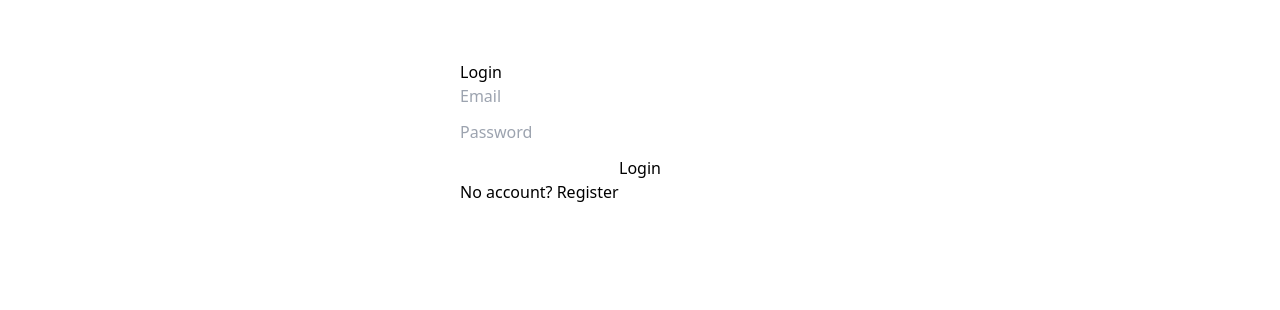
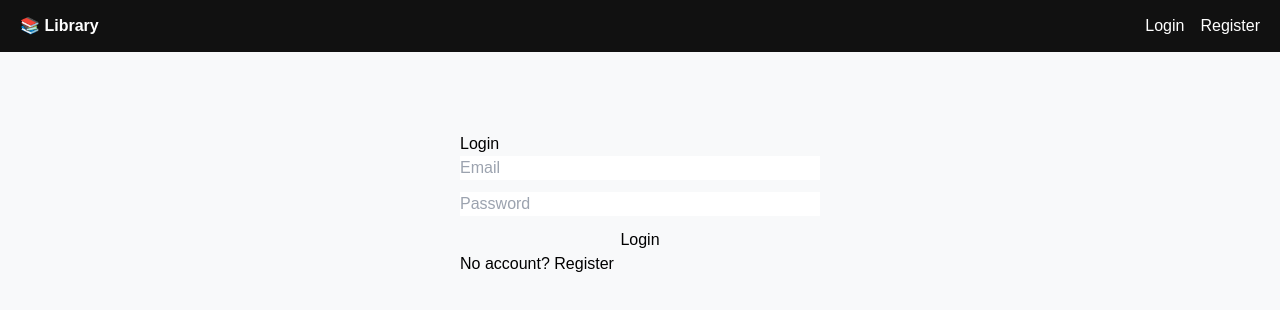
Before and after one commit to abdulwahabuakim-spec/library-management-system, a Next.js app in the folder web/: page /login in a window 1280 px wide. Shown: the top 310 px of the page. Built offline with nearby package versions, Linux system fonts and the light colour scheme.

Commit message:
Update layout.tsx

```diff
--- a/web/src/app/layout.tsx
+++ b/web/src/app/layout.tsx
@@ -1,19 +1,18 @@
-import type { Metadata } from "next";
-import "./globals.css";
+import './globals.css';
 
-export const metadata: Metadata = {
-  title: "Library Management",
-  description: "Library Management System",
-};
-
-export default function RootLayout({
-  children,
-}: {
-  children: React.ReactNode;
-}) {
+export default function RootLayout({ children }: { children: React.ReactNode }) {
   return (
     <html lang="en">
-      <body>{children}</body>
+      <body style={{ fontFamily: 'sans-serif', margin: 0, background: '#f8f9fa' }}>
+        <nav style={{ background: '#111', color: '#fff', padding: '14px 20px', display: 'flex', justifyContent: 'space-between' }}>
+          <a href="/" style={{ color: '#fff', fontWeight: 'bold', textDecoration: 'none' }}>📚 Library</a>
+          <div style={{ display: 'flex', gap: 16 }}>
+            <a href="/login" style={{ color: '#fff', textDecoration: 'none' }}>Login</a>
+            <a href="/register" style={{ color: '#fff', textDecoration: 'none' }}>Register</a>
+          </div>
+        </nav>
+        <main style={{ maxWidth: 1000, margin: '0 auto', padding: 20 }}>{children}</main>
+      </body>
     </html>
   );
 }
```
